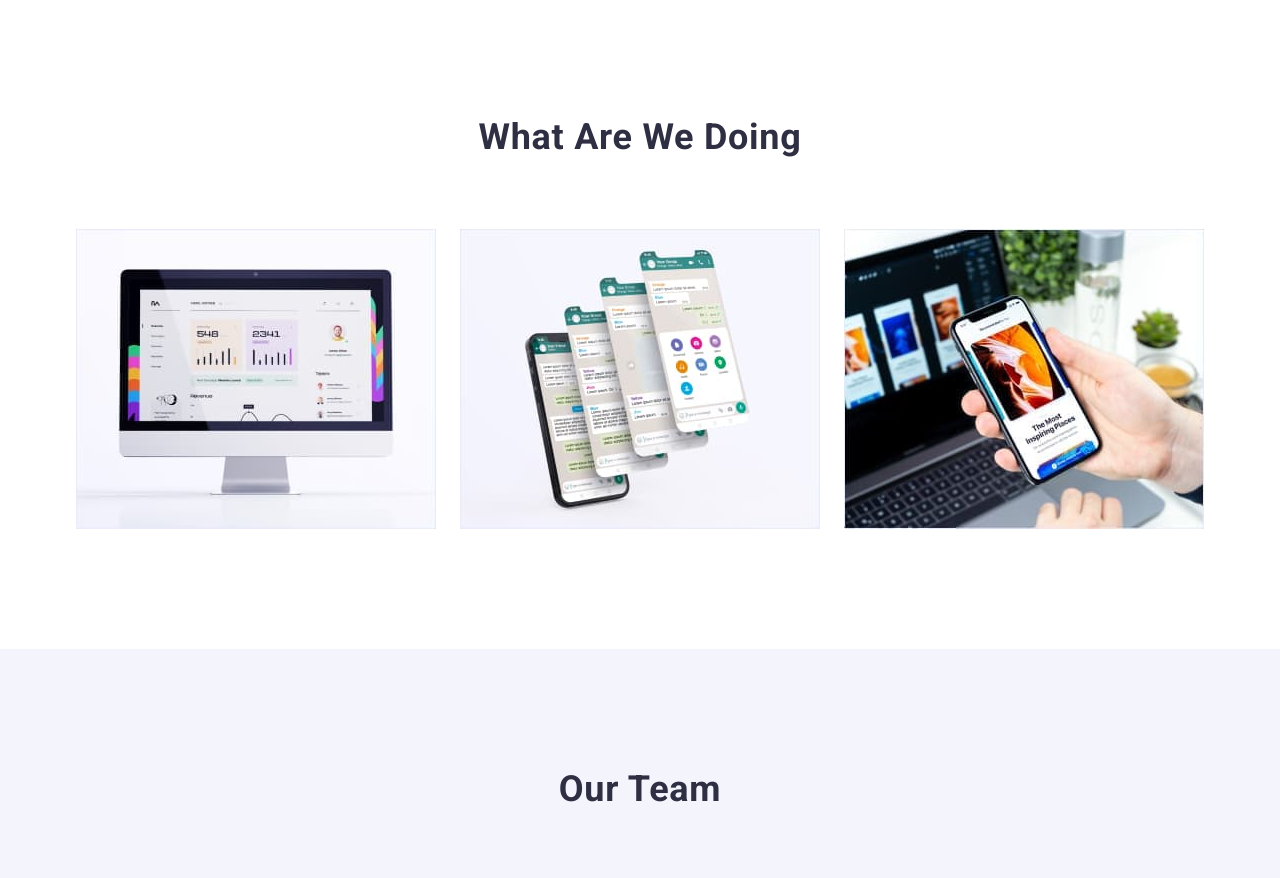
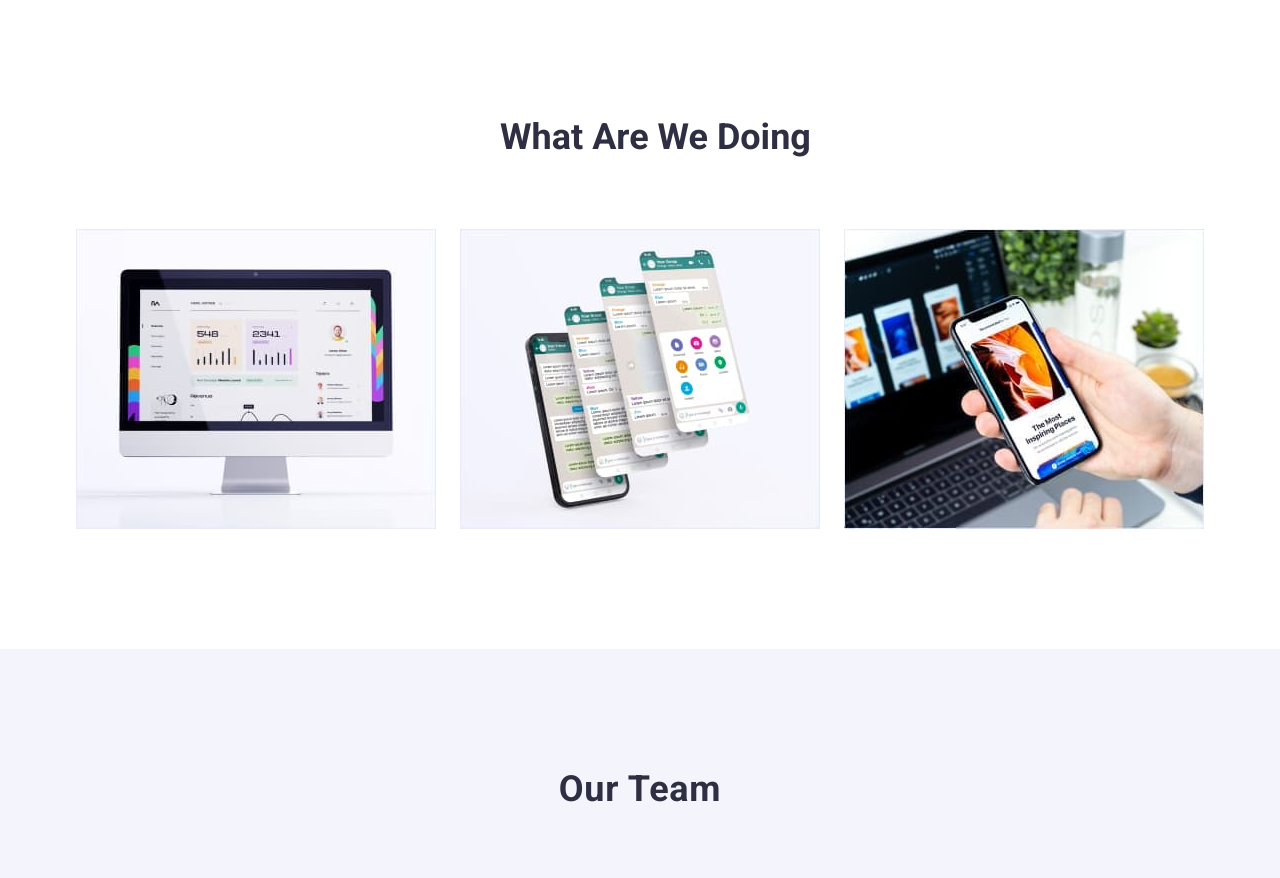
Before and after one commit to demonikos/goit-markup-hw-05, a plain HTML site: page index.html in a window 1280 px wide. Shown: the part 1043-1921 px from the top of the page. Drawn offline with nearby package versions, Linux system fonts and the light colour scheme.

Commit message:
doing "we-doing" positions

```diff
--- a/css/styles.css
+++ b/css/styles.css
@@ -68,7 +68,7 @@ button {
     line-height: 1.5;
     letter-spacing: 0.02em;
     color: currentColor;
-    transition-property: color;
+    transition-property: color, background-color;
     transition-duration: var(--duration);
     transition-timing-function: var(--bezier);
 }
@@ -133,7 +133,8 @@ button {
     display: block;
     text-align: center;
     color: var(--dark-color);
-    margin-bottom: 72px;
+    /* margin-bottom: 72px; */
+    margin: 0 auto 72px;
 }
 
 .subtitle {
@@ -305,6 +306,26 @@ button {
     width: 64px;
     height: 64px;
     fill: var(--dark-color)
+}
+
+.we-doing-box {
+    position: relative;
+    width: auto;
+    /* height: 412px; */
+    padding-top: 112px;
+    background-color: transparent;
+    z-index: 1;
+}
+
+.we-doing-title {
+    position: absolute;
+    top: 0;
+    left: 418px;
+    margin: 0 auto;
+    width: 323px;
+    height: auto;
+    background-color: transparent;
+    letter-spacing: normal;
 }
 
 .we-doing {
--- a/index.html
+++ b/index.html
@@ -117,7 +117,8 @@
         </section>
         <section class="we-doing section">
             <div class="container">
-                <h2 class="title">What are we doing</h2>
+                <div class="we-doing-box">
+                    <h2 class="we-doing-title title">What are we doing</h2>
                     <ul class="we-doing-list list">
                         <li class="we-doing-item">
                             <img src="./images/main/what-we-are-doing-1.jpg" alt="live statistics" />
@@ -129,6 +130,7 @@
                             <img src="./images/main/what-we-are-doing-3.jpg" alt="monitoring from a mobile device" />
                         </li>
                     </ul>
+                </div>
             </div>
         </section>
         <section class="team section">
```
Lines whose indentation alone changed are shown as unchanged.
